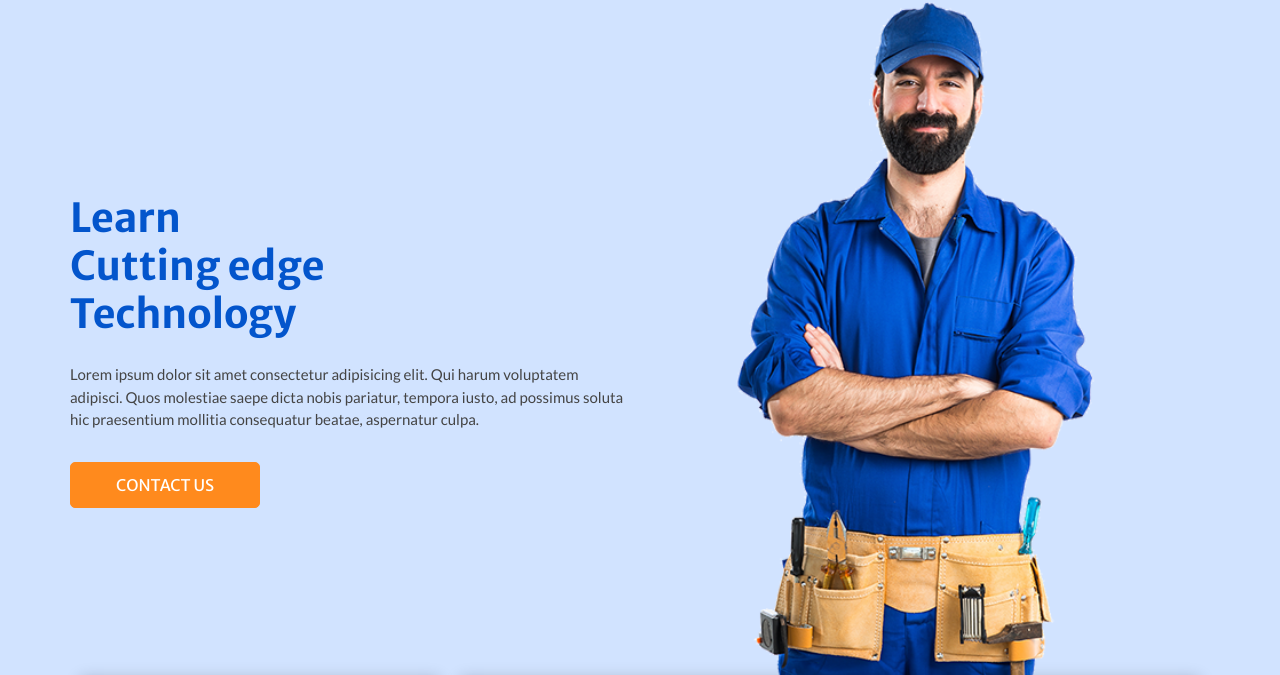
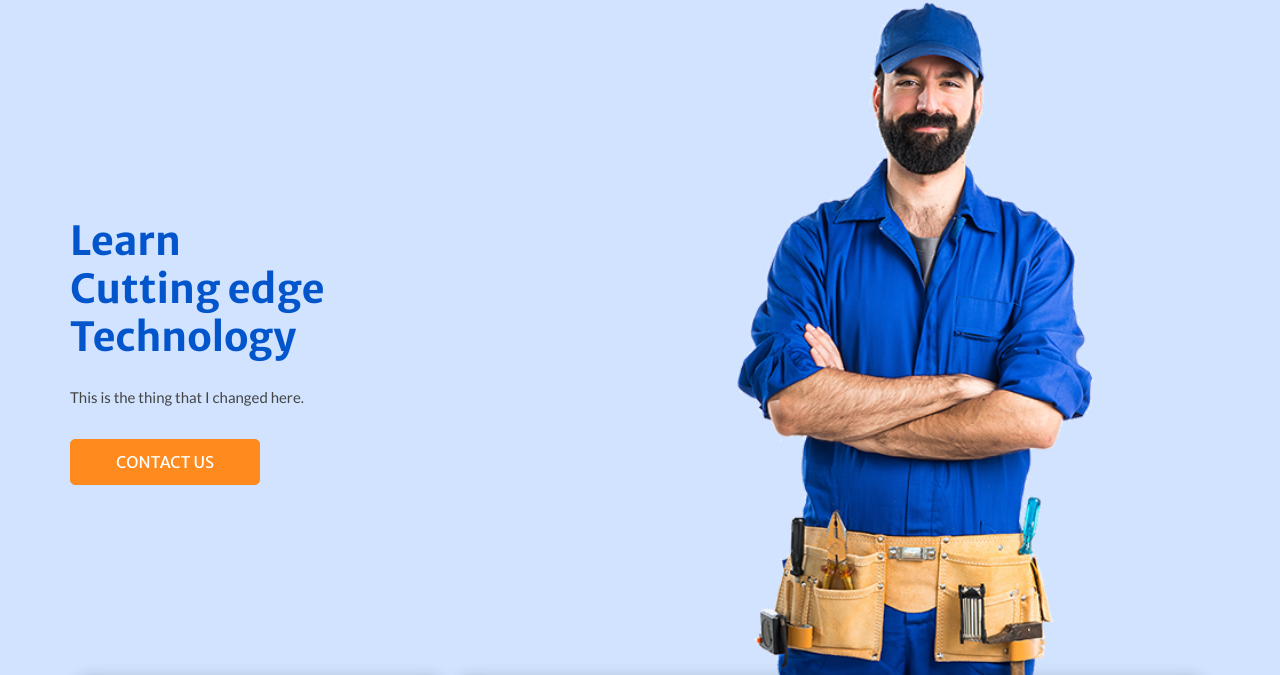
Before and after one commit to Techuyogi/Portfolio, a plain HTML site: page index.html in a window 1280 px wide. Shown: the part 116-791 px from the top of the page. Drawn offline with nearby package versions, Linux system fonts and the light colour scheme; some packages are replaced by stand-ins of ours.

Commit message:
this is update : 1.0.2

```diff
--- a/index.html
+++ b/index.html
@@ -96,7 +96,7 @@
                 Technology
               </h1>
               <p>
-                Lorem ipsum dolor sit amet consectetur adipisicing elit. Qui harum voluptatem adipisci. Quos molestiae saepe dicta nobis pariatur, tempora iusto, ad possimus soluta hic praesentium mollitia consequatur beatae, aspernatur culpa.
+                This is the thing that I changed here.
               </p>
               <a href="">
                 Contact Us
```
